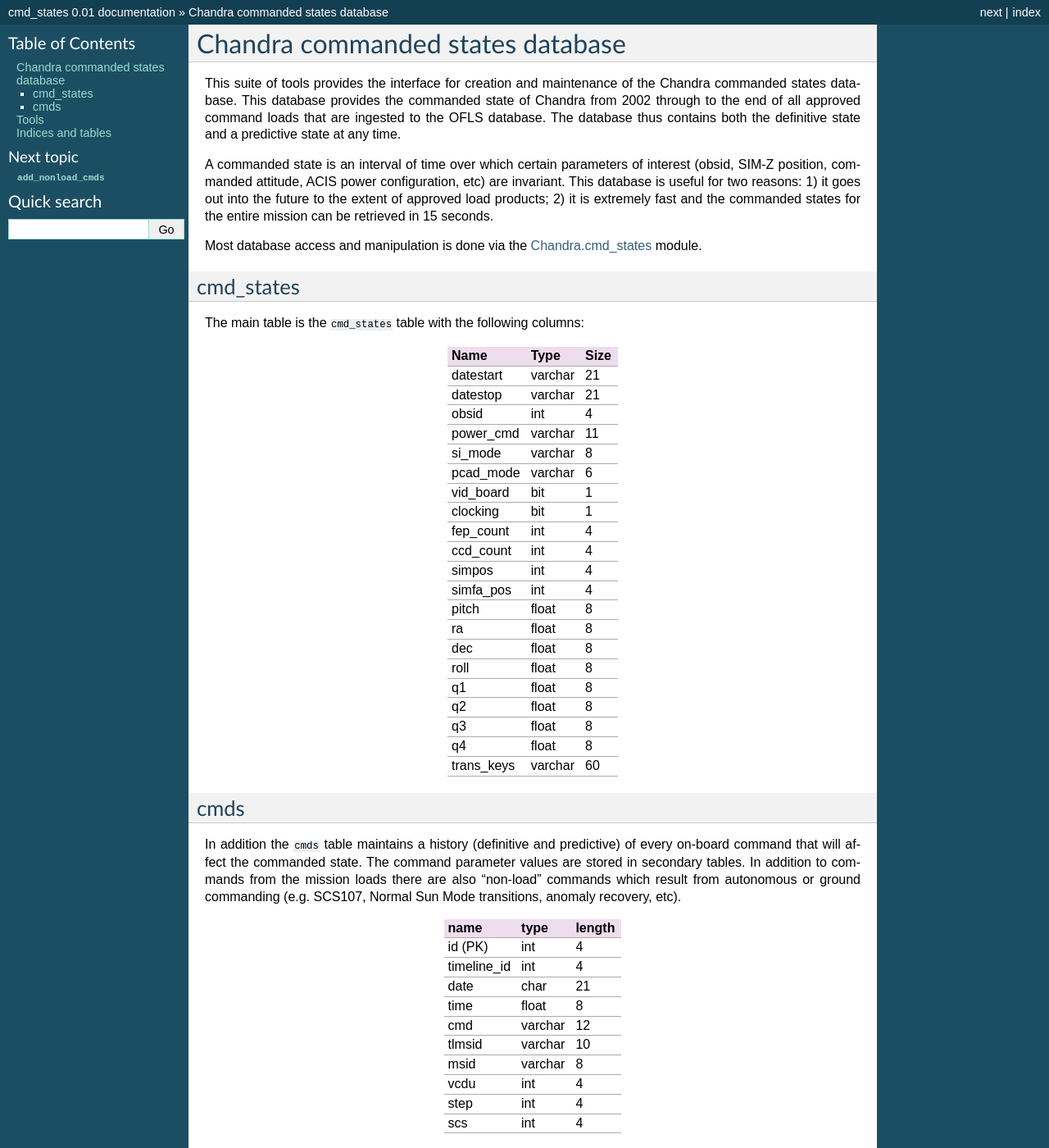
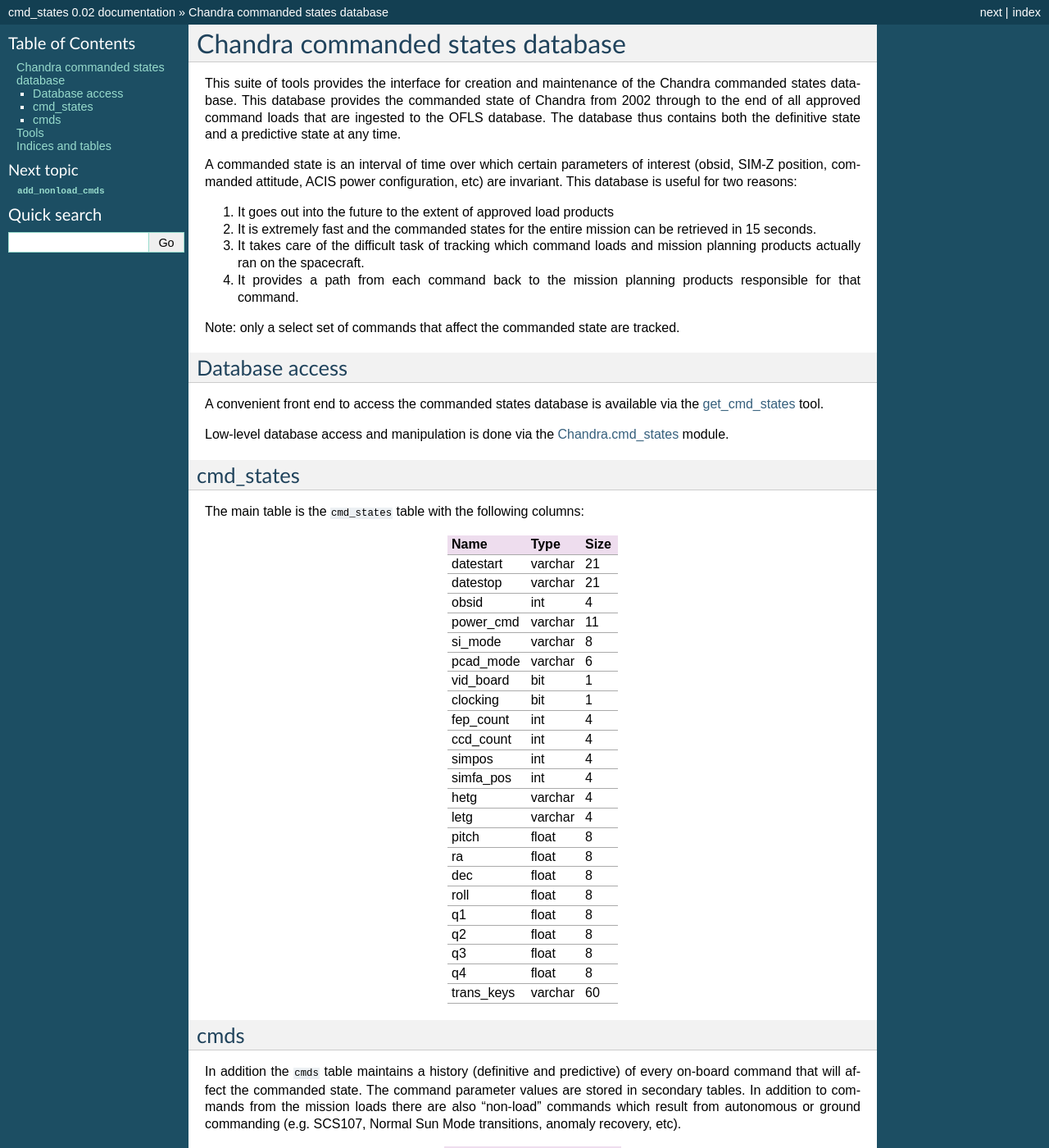
Before and after one commit to sot/chandra_cmd_states, a Sphinx documentation site: the page built from docs/index.rst, in a window 1280 px wide and 1400 px high. Shown: the whole window at 82% size. Built offline with Sphinx 7.4.7, drawn with Linux system fonts in a browser that asks for light colours; some of the changed text lies outside the part shown.

Commit message:
Version 0.02: OTG states and new DB access front end
- Add HETG and LETG state information (valid after 2008:007)
- Add a front-end get_cmd_states.py to access the database more easily.

```diff
--- a/docs/conf.py
+++ b/docs/conf.py
@@ -45,9 +45,9 @@
 # built documents.
 #
 # The short X.Y version.
-version = '0.01'
+version = '0.02'
 # The full version, including alpha/beta/rc tags.
-release = '0.01'
+release = '0.02'
 
 # The language for content autogenerated by Sphinx. Refer to documentation
 # for a list of supported languages.
--- a/docs/index.rst
+++ b/docs/index.rst
@@ -14,11 +14,25 @@
 
 A commanded state is an interval of time over which certain parameters of
 interest (obsid, SIM-Z position, commanded attitude, ACIS power configuration,
-etc) are invariant.  This database is useful for two reasons: 1) it goes out
-into the future to the extent of approved load products; 2) it is extremely fast
-and the commanded states for the entire mission can be retrieved in 15 seconds.
+etc) are invariant.  This database is useful for two reasons:
 
-Most database access and manipulation is done via the Chandra.cmd_states_ module.
+1. It goes out into the future to the extent of approved load products
+2. It is extremely fast and the commanded states for the entire mission can be
+   retrieved in 15 seconds.
+3. It takes care of the difficult task of tracking which command loads and
+   mission planning products actually ran on the spacecraft.
+4. It provides a path from each command back to the mission planning products
+   responsible for that command.
+
+Note: only a select set of commands that affect the commanded state are
+tracked.
+
+Database access
+---------------
+A convenient front end to access the commanded states database is available
+via the `get_cmd_states <get_cmd_states.html>`_ tool.
+
+Low-level database access and manipulation is done via the Chandra.cmd_states_ module.
 
 .. _Chandra.cmd_states: ../pydocs/Chandra.cmd_states.html
 
@@ -41,6 +55,8 @@
  ccd_count     int           4
  simpos        int           4
  simfa_pos     int           4
+ hetg          varchar       4
+ letg          varchar       4
  pitch         float         8
  ra            float         8
  dec           float         8
@@ -96,6 +112,7 @@
    :maxdepth: 2
 
    add_nonload_cmds
+   get_cmd_states
    fix_pitch_simz
    interrupt_loads
    make_cmd_tables
```
Also changed, not shown: docs/get_cmd_states.rst (added, +73 -0 lines), get_cmd_states.py (added, +82 -0 lines), test_otg_telem.py (added, +71 -0 lines), 5 other files.
